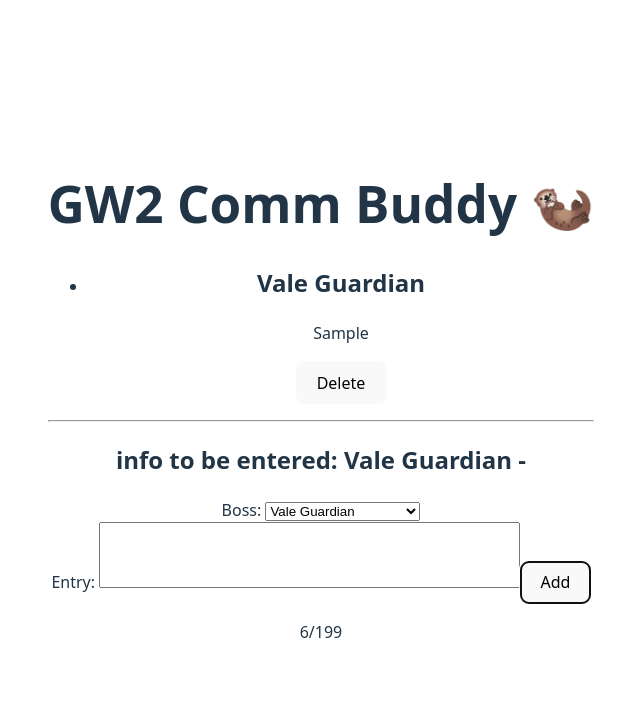
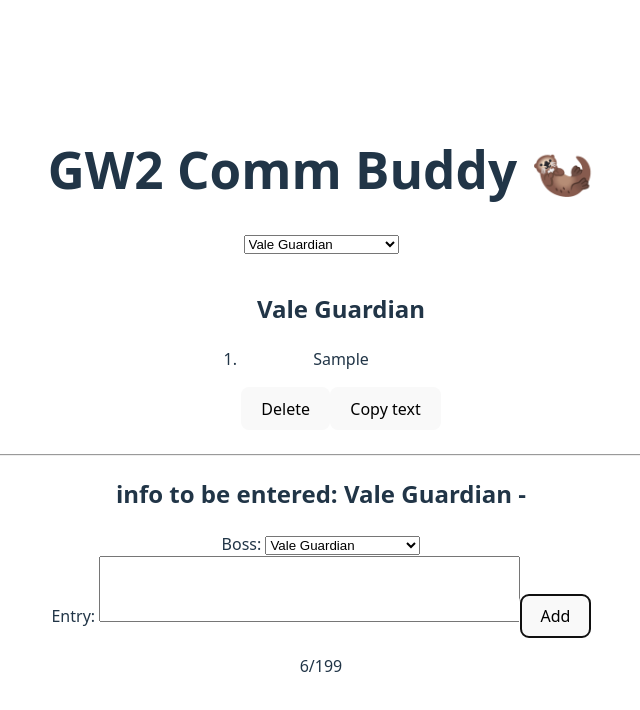
Before and after one commit to ag7621/project-gw2-comm-chat, a React (Vite) app: page / in a window 1280 px wide. Both pictures are taken after typing "Sample" into the empty fields and a click on the button "Add". Shown: the top 710 px of the page, without its empty margins (319-959 px from the left). Built offline with nearby package versions, Linux system fonts and the light colour scheme.

Commit message:
added basic copy text functionality
adjusted list styling

```diff
--- a/src/App.css
+++ b/src/App.css
@@ -44,3 +44,12 @@
 textarea {
   resize: none;
 }
+
+.container {
+  width: 1200px;
+}
+
+.list-container {
+  display: flex;
+  justify-content: space-evenly;
+}
--- a/src/App.jsx
+++ b/src/App.jsx
@@ -9,6 +9,10 @@
   const [selectedBoss, setSelectedBoss] = useState('Vale Guardian');
   const [newEntry, setNewEntry] = useState('');
   const [count, setCount] = useState(0);
+
+  const [filteredList, setFilteredList] = useState('Vale Guardian');
+
+  const [copied, setCopied] = useState(false);
 
   function handleSubmit(e) {
     e.preventDefault();
@@ -36,8 +40,14 @@
     setNewEntry(e.target.value);
   }
 
+  function handleCopyText(text) {
+    navigator.clipboard.writeText(text);
+
+    setCopied(true);
+    setTimeout(() => setCopied(false), 2000);
+  }
+
   function handleDelete(entryId, bossName) {
-    // console.log(entry);
     setData((prevData) =>
       prevData.map((boss) =>
         boss.name === bossName
@@ -58,26 +68,37 @@
   // }, [data]);
 
   return (
-    <div>
+    <div className="container">
       <h1>GW2 Comm Buddy 🦦</h1>
 
-      <ul>
+      <select onChange={(e) => setFilteredList(e.target.value)}>
+        {data.map((boss) => (
+          <option key={boss.name} value={boss.name}>
+            {boss.name}
+          </option>
+        ))}
+      </select>
+
+      <div className="list-container">
         {data.map((boss) =>
           boss.entries.length > 0 ? (
-            <li key={boss.name}>
+            <ol key={boss.name}>
               <h2>{boss.name}</h2>
               {boss.entries.map((entry) => (
-                <div key={entry.id}>
+                <li key={entry.id}>
                   <p>{entry.entry}</p>
                   <button onClick={() => handleDelete(entry.id, boss.name)}>
                     Delete
                   </button>
-                </div>
+                  <button onClick={() => handleCopyText(entry.entry)}>
+                    {copied ? 'Copied!' : 'Copy text'}
+                  </button>
+                </li>
               ))}
-            </li>
+            </ol>
           ) : null
         )}
-      </ul>
+      </div>
 
       <hr />
 
@@ -94,13 +115,10 @@
             </option>
           ))}
         </select>
+
         <br />
+
         <label>Entry: </label>
-        {/* <input
-          type="text"
-          value={newEntry}
-          onChange={(e) => setNewEntry(e.target.value)}
-        /> */}
         <textarea
           rows={4}
           cols={50}
```
